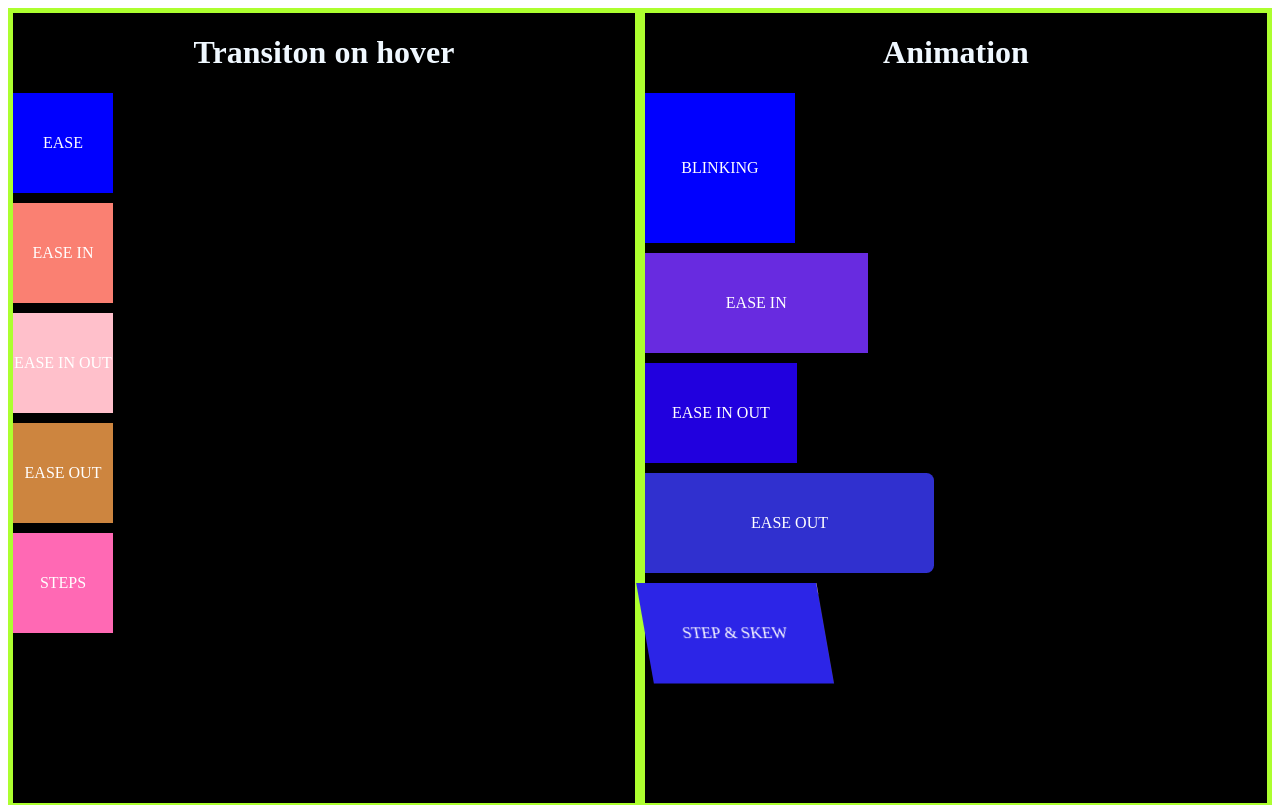
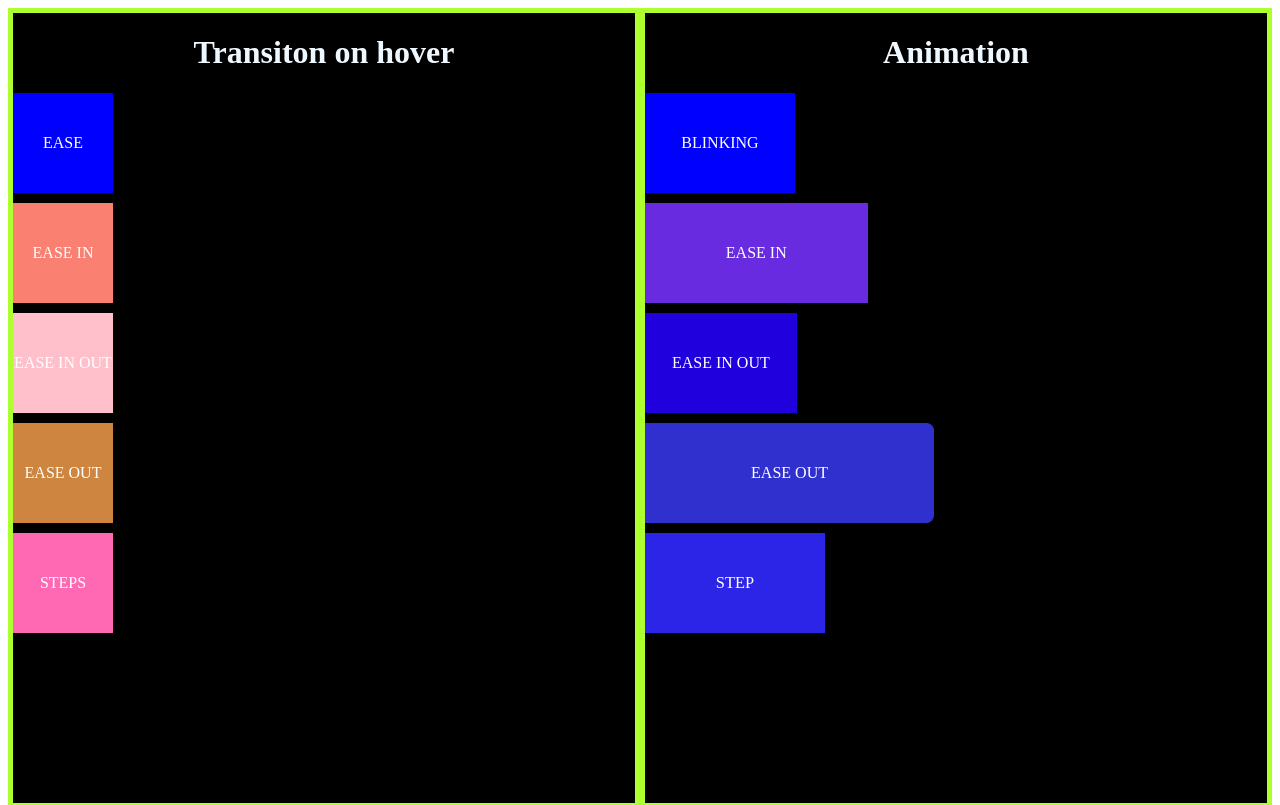
Before and after one commit to milyas1264/ANIMATIONS, a plain HTML site: page index.html in a window 1280 px wide. Shown: the top 805 px of the page. Drawn offline with Linux system fonts and the light colour scheme.

Commit message:
change something

```diff
--- a/index.html
+++ b/index.html
@@ -25,7 +25,7 @@
             <div class="box2a">EASE IN</div>
             <div class="box3a">EASE IN OUT</div>
             <div class="box4a">EASE OUT</div>
-            <div class="box5a">STEP & SKEW</div>
+            <div class="box5a">STEP</div>
            </div>
     </div>
    <div class="container2">
--- a/style.css
+++ b/style.css
@@ -111,7 +111,7 @@
 /* -----------------Animations------------- */
 .box1a{
     width: 150px;
-    height: 150px;
+    height: 100px;
     background-color: blue;
     animation-name: ilyas;
     animation-duration: 0.5s;
@@ -252,7 +252,7 @@
         background-color: burlywood;
         width: 500px;
         font-size: large;
-        transform: skew(50deg);
+
     }
 }
 /* -----------------animate2--------------------- */
```
